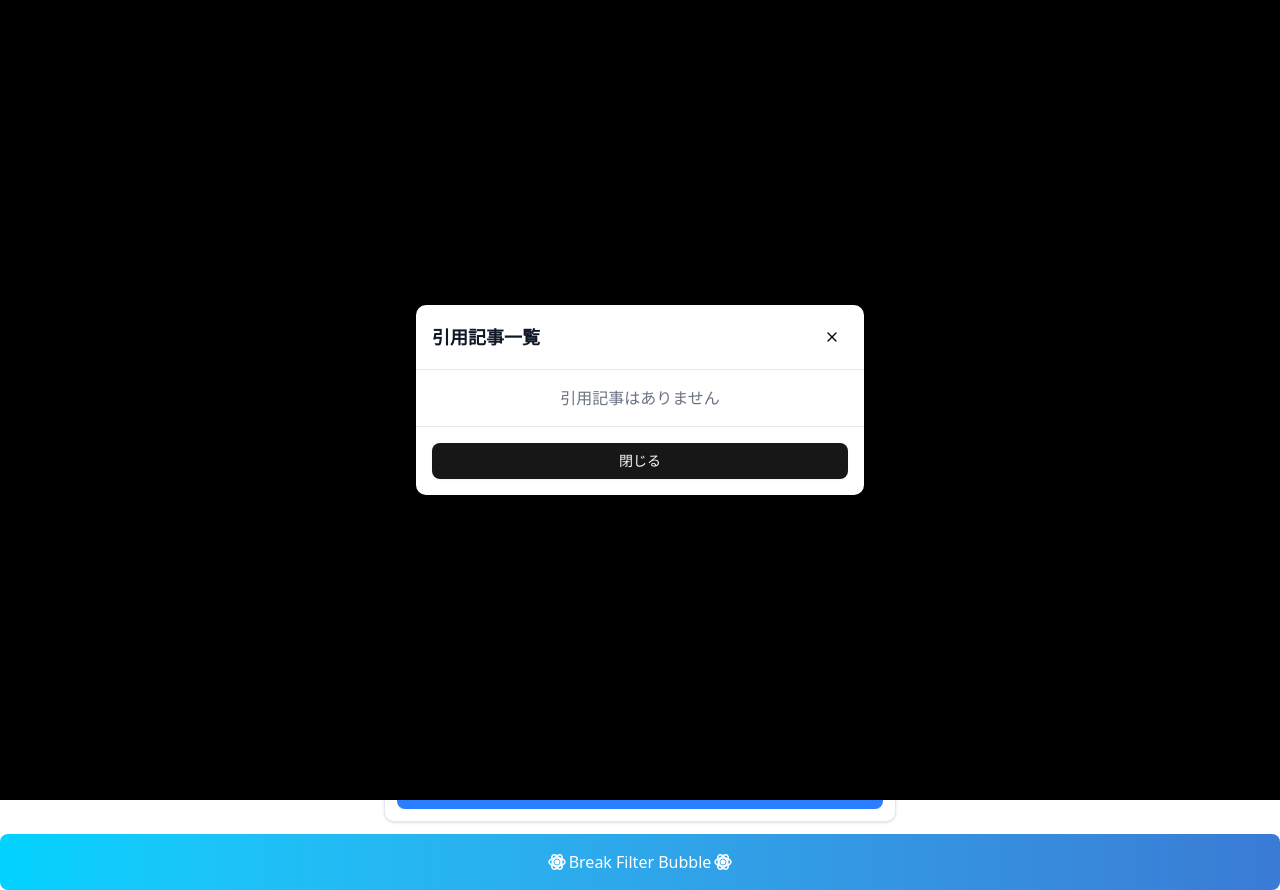
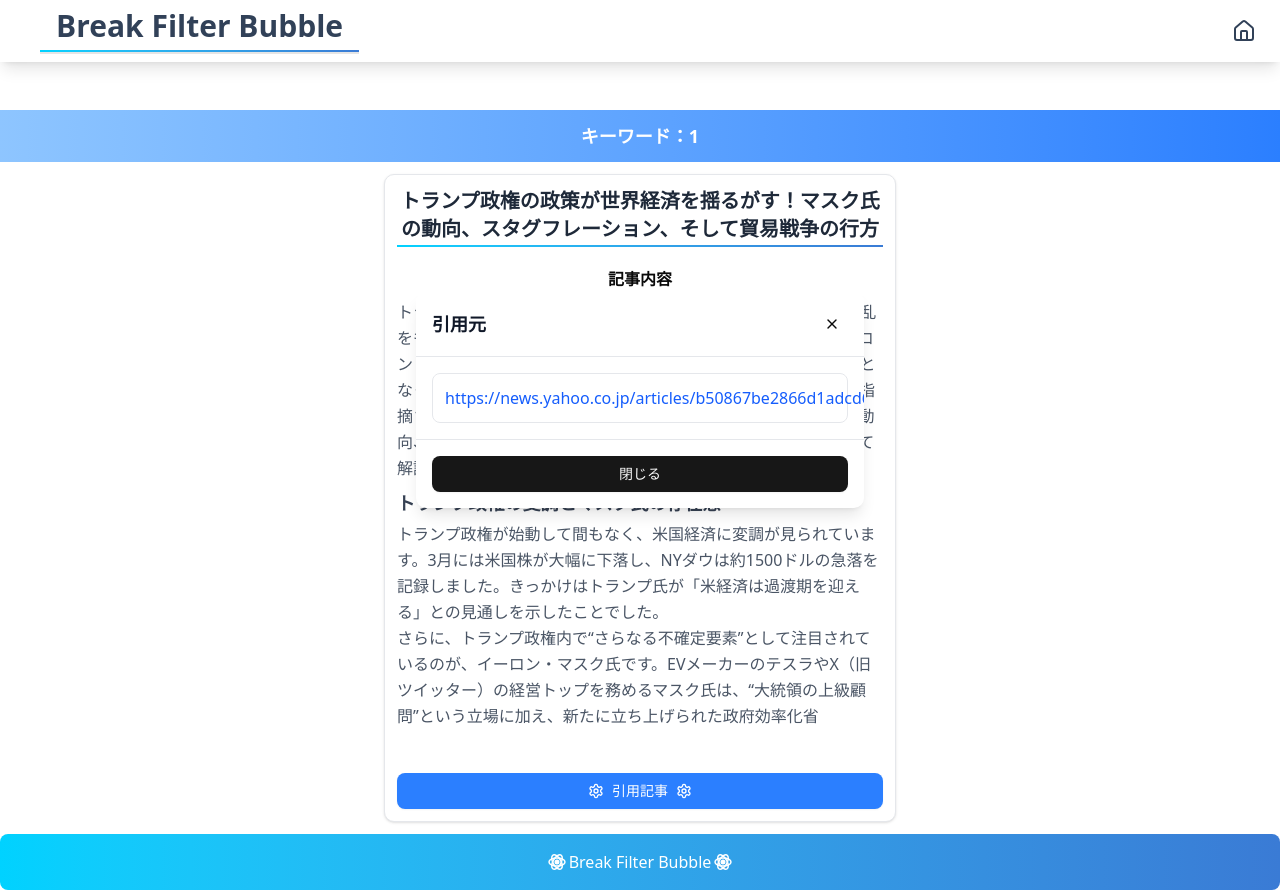
Before and after one commit to kimushun-65/filterBubble, a Next.js app in the folder frontend/: page /article/1/1 in a window 1280 px wide. Both pictures are taken after a click on the button "引用記事". Built offline with nearby package versions, Linux system fonts and the light colour scheme.

Commit message:
引用URL

```diff
--- a/frontend/app/api/article/article-mock.json
+++ b/frontend/app/api/article/article-mock.json
@@ -1,6 +1,6 @@
 {
   "articles": {
-    "id": 1,
+    "link": "https://news.yahoo.co.jp/articles/b50867be2866d1adcd6eacc362783230c66d768a",
     "title": "トランプ政権の政策が世界経済を揺るがす！マスク氏の動向、スタグフレーション、そして貿易戦争の行方",
     "content": "トランプ政権が打ち出す予測不能な政策が、世界経済に大きな混乱をもたらしています。その中で、実業家として政権入りしたイーロン・マスク氏の動向が注目されており、同氏の言動などが引き金となって、日本を含む世界経済がかつてない危機を迎える可能性も指摘されています。本記事では、トランプ政権の現状、マスク氏の動向、スタグフレーションのリスク、そして貿易戦争の激化について解説します。\n\n### トランプ政権の変調とマスク氏の存在感\n\nトランプ政権が始動して間もなく、米国経済に変調が見られています。3月には米国株が大幅に下落し、NYダウは約1500ドルの急落を記録しました。きっかけはトランプ氏が「米経済は過渡期を迎える」との見通しを示したことでした。\n\nさらに、トランプ政権内で“さらなる不確定要素”として注目されているのが、イーロン・マスク氏です。EVメーカーのテスラやX（旧ツイッター）の経営トップを務めるマスク氏は、“大統領の上級顧問”という立場に加え、新たに立ち上げられた政府効率化省（DOGE）を率いて、政府職員の大幅な人員削減などを進めています。\n\nマスク氏の言動は政権内部の亀裂を露呈させており、世界経済に甚大な影響を及ぼすトランプ政権が危ういバランスの上に成り立っている現実を浮き彫りにしています。\n\n### 景気後退の足音：スタグフレーションと逆イールド\n\nアメリカ経済をめぐっては、「スタグフレーション」と呼ばれる現象への警戒感が広がっています。スタグフレーションとは、物価高と景気悪化が同時に進むというシナリオで、経済が下押しされる可能性が強く意識され始めています。\n\n債券市場では、景気後退の予兆とされる「逆イールド」の状態が発生しています。逆イールドとは、長期金利が短期金利を下回る現象で、市場参加者が将来の景気後退を予想することで発生します。アメリカ債券市場では、10年物国債利回りが一時4.10％まで低下した一方、3カ月物の短期利回りは4.3％台前半の水準を維持し、「逆イールド」の状態が発生しました。\n\n### 激化する貿易戦争と「トランプ関税不況」のリスク\n\nトランプ大統領が打ち出す関税強化で、世界経済の先行きに警戒シグナルがともっています。トランプ政権による関税引き上げに対し、中国が報復関税などを発動、EU（ヨーロッパ連合）とカナダも鉄鋼・アルミ関税への報復措置に踏み出すことになりました。\n\nアメリカでは貿易戦争が激しくなることで企業業績が抑えられ、設備投資などが進みにくくなる懸念が広がっているほか、輸入品の値上がりが生活費の高騰に追い打ちをかけ、個人消費が冷え込む心配も強まっています。\n\n日本市場でもトランプ関税の悪影響への懸念が続いており、日経平均株価は大きく値を下げる場面も見られました。トランプ政権の政策が日本国内の景気や物価にどのような影響を与えるかが議論の焦点となっており、「トランプ関税不況」が日本にも波及する事態になるのか、警戒が必要です。\n\n### まとめ\n\nトランプ政権の政策、イーロン・マスク氏の動向、スタグフレーションのリスク、そして貿易戦争の激化など、世界経済は多くの不確定要素に直面しています。今後の動向を注視し、リスクに備えることが重要です。"
   }
--- a/frontend/components/display/header.tsx
+++ b/frontend/components/display/header.tsx
@@ -1,27 +1,20 @@
 import React from 'react';
-
+import { House } from 'lucide-react';
+import { useRouter } from 'next/navigation';
+import { useParams } from 'next/navigation';
 const Header = () => {
+  const { userId } = useParams();
+  const router = useRouter();
+  const onClick = () => {
+    router.push(`/home/${userId}`);
+  };
   return (
     <header className='mb-12 flex items-center justify-between px-4 shadow-lg'>
       <h1 className='relative mb-2 ml-6 border-b-2 px-4 py-2 text-3xl font-bold text-slate-700 after:absolute after:bottom-0 after:left-0 after:h-0.5 after:w-full after:bg-gradient-to-r after:from-[#00D2FF] after:to-[#3A7BD5]'>
         Break Filter Bubble
       </h1>
-      <button className='p-2' aria-label='Settings'>
-        <svg
-          xmlns='http://www.w3.org/2000/svg'
-          width='24'
-          height='24'
-          viewBox='0 0 24 24'
-          fill='none'
-          stroke='currentColor'
-          strokeWidth='2'
-          strokeLinecap='round'
-          strokeLinejoin='round'
-          className='text-slate-700'
-        >
-          <path d='M12.22 2h-.44a2 2 0 0 0-2 2v.18a2 2 0 0 1-1 1.73l-.43.25a2 2 0 0 1-2 0l-.15-.08a2 2 0 0 0-2.73.73l-.22.38a2 2 0 0 0 .73 2.73l.15.1a2 2 0 0 1 1 1.72v.51a2 2 0 0 1-1 1.74l-.15.09a2 2 0 0 0-.73 2.73l.22.38a2 2 0 0 0 2.73.73l.15-.08a2 2 0 0 1 2 0l.43.25a2 2 0 0 1 1 1.73V20a2 2 0 0 0 2 2h.44a2 2 0 0 0 2-2v-.18a2 2 0 0 1 1-1.73l.43-.25a2 2 0 0 1 2 0l.15.08a2 2 0 0 0 2.73-.73l.22-.39a2 2 0 0 0-.73-2.73l-.15-.08a2 2 0 0 1-1-1.74v-.5a2 2 0 0 1 1-1.74l.15-.09a2 2 0 0 0 .73-2.73l-.22-.38a2 2 0 0 0-2.73-.73l-.15.08a2 2 0 0 1-2 0l-.43-.25a2 2 0 0 1-1-1.73V4a2 2 0 0 0-2-2z'></path>
-          <circle cx='12' cy='12' r='3'></circle>
-        </svg>
+      <button className='p-2' aria-label='Settings' onClick={onClick}>
+        <House className='text-slate-700' size={24} />
       </button>
     </header>
   );
--- a/frontend/feature/article/articleContainer.tsx
+++ b/frontend/feature/article/articleContainer.tsx
@@ -16,8 +16,9 @@ export const ArticleContainer = () => {
   const [isLoading, setIsLoading] = useState(true);
   const [title, setTitle] = useState('');
   const [content, setContent] = useState('');
-  const [links, setLinks] = useState<{ title: string; url: string }[]>([]);
+  const [links, setLinks] = useState<string>('');
   const [isOpen, setIsOpen] = useState(false);
+  console.log(links);
 
   useEffect(() => {
     const fetchArticle = async () => {
@@ -29,6 +30,8 @@ export const ArticleContainer = () => {
         setTitle(data.article.articles.title);
         setContent(data.article.articles.content);
         setLinks(data.article.articles.link);
+        console.log(data);
+        console.log(data.article.articles.link);
         setTimeout(() => {
           setIsLoading(false);
         }, 1500);
@@ -121,12 +124,10 @@ export const ArticleContainer = () => {
           </div>
         </div>
         {isOpen && (
-          <div className='bg-opacity-50 fixed inset-0 z-50 flex items-center justify-center bg-black p-4'>
+          <div className='bg-opacity-50 fixed inset-0 z-50 flex items-center justify-center p-4'>
             <div className='relative max-h-[80vh] w-full max-w-md overflow-hidden rounded-lg bg-white shadow-lg'>
               <div className='flex items-center justify-between border-b border-gray-200 p-4'>
-                <h3 className='text-lg font-semibold text-gray-900'>
-                  引用記事一覧
-                </h3>
+                <h3 className='text-lg font-semibold text-gray-900'>引用元</h3>
                 <Button
                   variant='ghost'
                   size='icon'
@@ -139,21 +140,16 @@ export const ArticleContainer = () => {
               <div className='max-h-[60vh] overflow-y-auto p-4'>
                 {links && links.length > 0 ? (
                   <ul className='space-y-3'>
-                    {links.map((link, index) => (
-                      <li
-                        key={index}
-                        className='rounded-md border border-gray-200 p-3 hover:bg-gray-50'
-                      >
+                    <li className='rounded-md border border-gray-200 p-3 hover:bg-gray-50'>
                       <a
-                          href={link.url}
+                        href={links}
                         target='_blank'
                         rel='noopener noreferrer'
                         className='block text-blue-600 hover:underline'
                       >
-                          {link.title || link.url}
+                        {links}
                       </a>
                     </li>
-                    ))}
                   </ul>
                 ) : (
                   <p className='text-center text-gray-500'>
```
Lines whose indentation alone changed are shown as unchanged.
